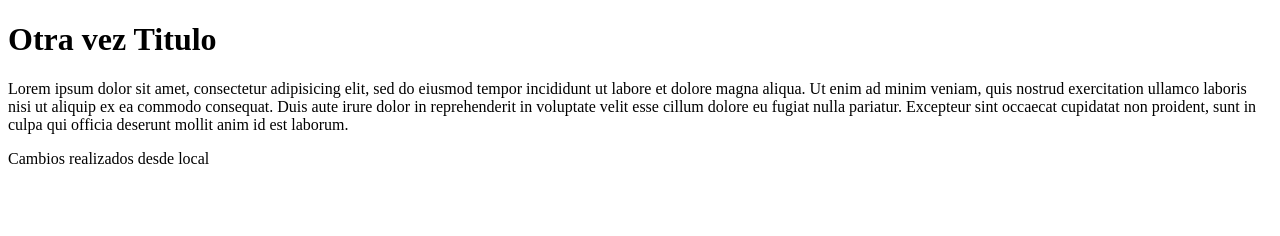
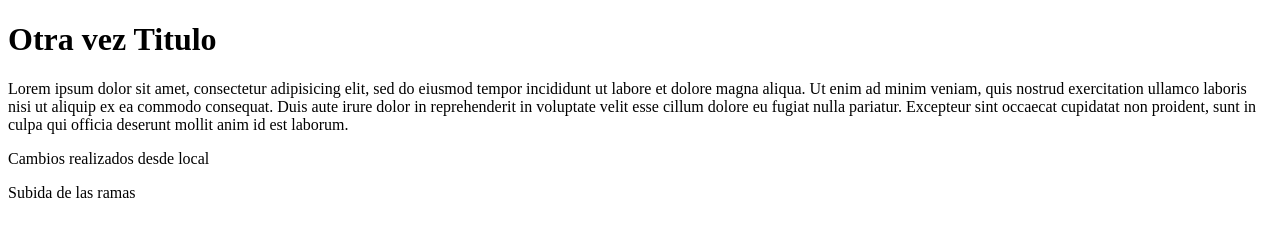
Before and after one commit to brus2099/Curso-Git, a plain HTML site: page index.html in a window 1280 px wide. Drawn offline with Linux system fonts and the light colour scheme.

Commit message:
Ramas a github

```diff
--- a/index.html
+++ b/index.html
@@ -10,5 +10,6 @@
             Lorem ipsum dolor sit amet, consectetur adipisicing elit, sed do eiusmod tempor incididunt ut labore et dolore magna aliqua. Ut enim ad minim veniam, quis nostrud exercitation ullamco laboris nisi ut aliquip ex ea commodo consequat. Duis aute irure dolor in reprehenderit in voluptate velit esse cillum dolore eu fugiat nulla pariatur. Excepteur sint occaecat cupidatat non proident, sunt in culpa qui officia deserunt mollit anim id est laborum.
         </p>
         <p>Cambios realizados desde local </p>
+        <p>Subida de las ramas </p>
     </body>
 </html>
```
